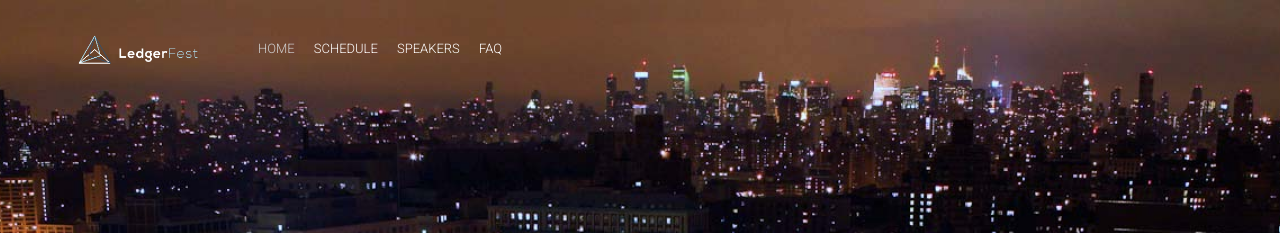
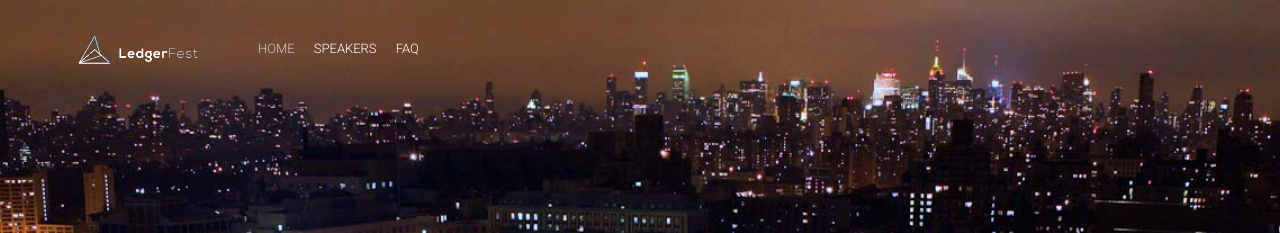
Before and after one commit to BlockchainAtColumbia/ledgerfest-2019, a Jekyll site: the page built from index.html, in a window 1280 px wide. Shown: the top 233 px of the page. Built offline with Jekyll 4.4.1, drawn with Linux system fonts in a browser that asks for light colours; nearby versions of some CDN libraries; comment, search, counter and statistics services are not loaded.

Commit message:
Update _config.yml

```diff
--- a/_config.yml
+++ b/_config.yml
@@ -40,7 +40,6 @@ c4sponsorsUrl: ""
 # Navigation
 navigationLinks:
  - {permalink: "/", text: "Home"}
- - {permalink: "/schedule/", text: "Schedule"}
  - {permalink: "/speakers/", text: "Speakers"}
  - {permalink: "/faq/", text: "FAQ"}
 bottomNavigationLinks:
```
